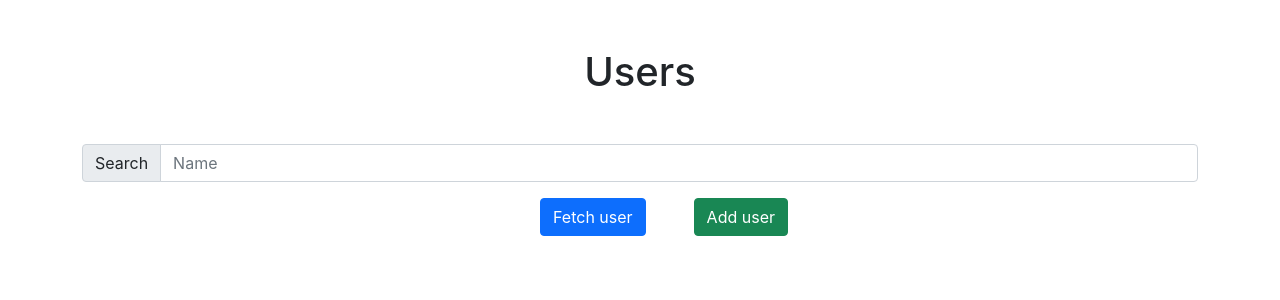
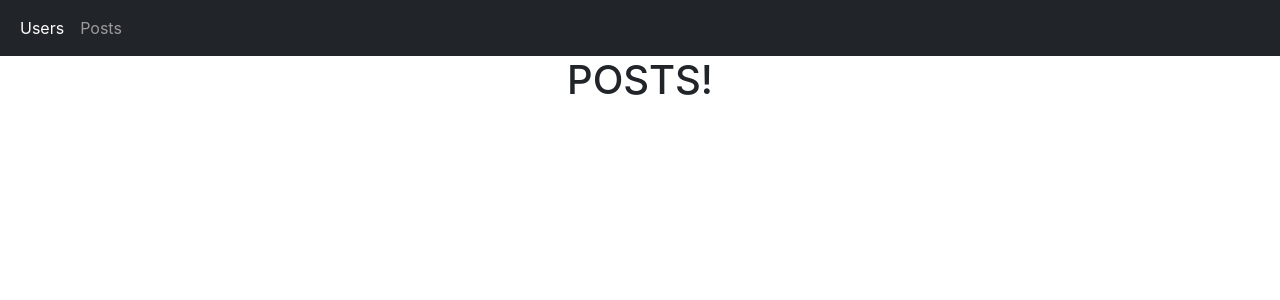
Before and after one commit to Chigil/react-app-learn, a React (Create React App) app: page /posts in a window 1280 px wide. Shown: the top 300 px of the page. Built offline with nearby package versions, Linux system fonts and the light colour scheme.

Commit message:
Add routes

```diff
--- a/package.json
+++ b/package.json
@@ -14,6 +14,7 @@
     "bootstrap": "^5.1.3",
     "react": "^18.1.0",
     "react-dom": "^18.1.0",
+    "react-router-dom": "^6.3.0",
     "react-scripts": "5.0.1",
     "typescript": "^4.7.3",
     "web-vitals": "^2.1.4"
--- a/src/Components/App.tsx
+++ b/src/Components/App.tsx
@@ -1,12 +1,17 @@
 import React from 'react';
 import './App.css';
-import UserCards from './Users/UserCards';
+import NavBar from './NavBar/NavBar';
+import { BrowserRouter } from 'react-router-dom';
+import AppRoutes from './AppRoutes';
 
 function App() {
   return (
-    <div className="App">
-      <UserCards/>
-    </div>
+    <BrowserRouter>
+      <div className="App">
+        <NavBar/>
+        <AppRoutes/>
+      </div>
+    </BrowserRouter>
   );
 }
 
--- /dev/null
+++ b/src/Components/AppRoutes.tsx
@@ -0,0 +1,18 @@
+import React from 'react';
+import { Route, Routes } from 'react-router-dom';
+import Users from '../Pages/Users';
+import Posts from '../Pages/Posts';
+import User from '../Pages/User';
+
+const AppRoutes = () => {
+  return (
+    <Routes>
+      <Route path='users' element={<Users/>} />
+      <Route path='users/:id' element={<User/>} />
+      <Route path='posts' element={<Posts/>} />
+      <Route path='*' element={<Users/>} />
+    </Routes>
+  );
+};
+
+export default AppRoutes;
--- /dev/null
+++ b/src/Components/NavBar/NavBar.tsx
@@ -0,0 +1,21 @@
+import React from 'react';
+import { Link } from 'react-router-dom';
+
+const NavBar = () => {
+  return (
+    <nav className="navbar navbar-expand-lg  navbar-dark bg-dark">
+      <div className="container-fluid">
+          <ul className="navbar-nav w-100 mb-2 mb-lg-0">
+            <li className="nav-item">
+              <Link to='users' className="nav-link active" aria-current="page">Users</Link>
+            </li>
+            <li className="nav-item">
+              <Link to='posts' className="nav-link">Posts</Link>
+            </li>
+          </ul>
+      </div>
+    </nav>
+  );
+};
+
+export default NavBar;
--- /dev/null
+++ b/src/Components/Spinner/Spinner.tsx
@@ -0,0 +1,11 @@
+import React from 'react';
+
+const Spinner = () => {
+  return (
+    <div className="spinner-border" role="status">
+      <span className="visually-hidden">Loading...</span>
+    </div>
+  );
+};
+
+export default Spinner;
--- a/src/Components/Users/UserCards.tsx
+++ b/src/Components/Users/UserCards.tsx
@@ -1,6 +1,8 @@
-import React, { ChangeEvent, FormEvent, useMemo, useState } from 'react';
+import React, { ChangeEvent, FormEvent, useEffect, useMemo, useState } from 'react';
 import { IUser } from './IUser';
 import http from '../../http';
+import Spinner from '../Spinner/Spinner';
+import { Link } from 'react-router-dom';
 
 const initialValue: IUser = {
   name: '',
@@ -16,6 +18,10 @@
   const [value, setValue] = useState<IUser>(initialValue);
   const [search, setSearch] = useState('');
 
+  useEffect(() => {
+    getUsers();
+  },[]);
+
   const searchedUser = useMemo(() => {
     if (search) {
       return users.filter((user) => user.name.toLowerCase().includes(search.toLowerCase()));
@@ -28,13 +34,14 @@
     setValue({ ...value, [field]: event.target.value });
   };
 
-  const getUsers = async () => {
+  const getUsers = () => {
     http.get('users').then(res => {
       setUsers(res.data);
     }).catch(err => console.log(err));
     // const users:{ data: IUser[]} = await http.get('users');
     // setUsers(users.data);
   };
+
 
   const addUser = (event: FormEvent<HTMLFormElement>) => {
     event.preventDefault();
@@ -60,7 +67,6 @@
                onChange={(event) => setSearch(event.target.value)}
         />
       </div>
-      <button className="btn btn-primary mb-5 mx-5" onClick={() => getUsers()}>Fetch user</button>
       <button className="btn btn-success mb-5" onClick={() => setShowUserForm(!showUserForm)}>Add user</button>
       {
         showUserForm &&
@@ -81,11 +87,14 @@
         </form>
       }
       <div className="row row-cols-1 row-cols-md-3 g-4">
-        {searchedUser.map(user =>
+        {
+          users.length
+            ?
+            searchedUser.map(user =>
               <div className="col" key={user.id}>
                 <div className="card h-100">
                   <div className="card-body">
-                <h5 className="card-title">{user.name}</h5>
+                    <h5 className="card-title"><Link to={`users/${user.id?.toString()}`}>{user.name}</Link></h5>
                     <p className="card-text">Email: {user.email}</p>
                     <p className="card-text">Phone: {user.phone}</p>
                     <p className="card-text">Company: {user.company?.name}</p>
@@ -96,8 +105,10 @@
                     </small>
                   </div>
                 </div>
-          </div>
-        )}
+              </div>)
+            :
+            <Spinner/>
+        }
       </div>
     </div>
   );
--- /dev/null
+++ b/src/Pages/Posts.tsx
@@ -0,0 +1,9 @@
+import React from 'react';
+
+const Posts = () => {
+  return (
+    <h1>POSTS!</h1>
+  );
+};
+
+export default Posts;
--- /dev/null
+++ b/src/Pages/User.tsx
@@ -0,0 +1,17 @@
+import React from 'react';
+import { useParams } from 'react-router-dom';
+
+const User = () => {
+  const {id} = useParams();
+  console.log(id);
+  //useEffect(fetch user on id in get request)
+  //getUser()
+  //render user
+  return (
+    <div>
+
+    </div>
+  );
+};
+
+export default User;
--- /dev/null
+++ b/src/Pages/Users.tsx
@@ -0,0 +1,10 @@
+import React from 'react';
+import UserCards from '../Components/Users/UserCards';
+
+const Users = () => {
+  return (
+    <UserCards/>
+  );
+};
+
+export default Users;
```
Also changed, not shown: 1 other file (tests, documents, lock files or other folders). Lines whose indentation alone changed are shown as unchanged.
